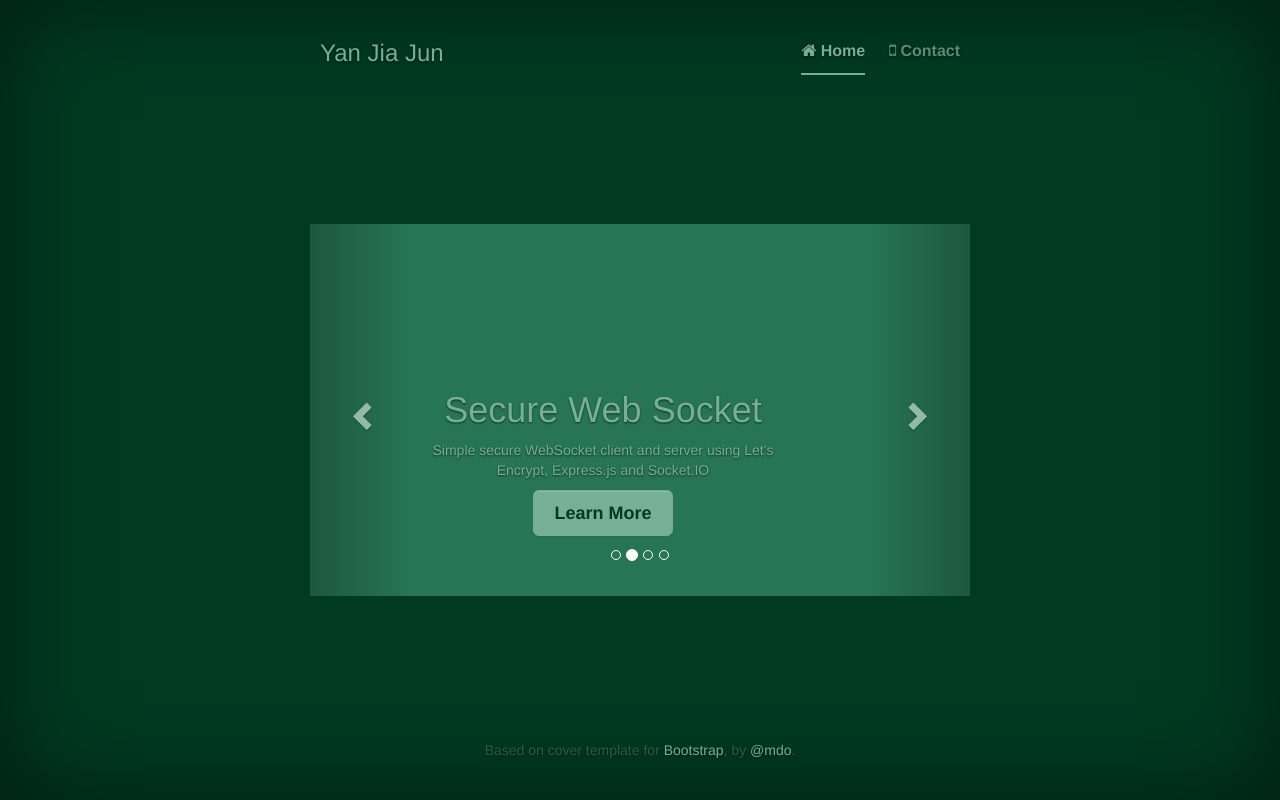
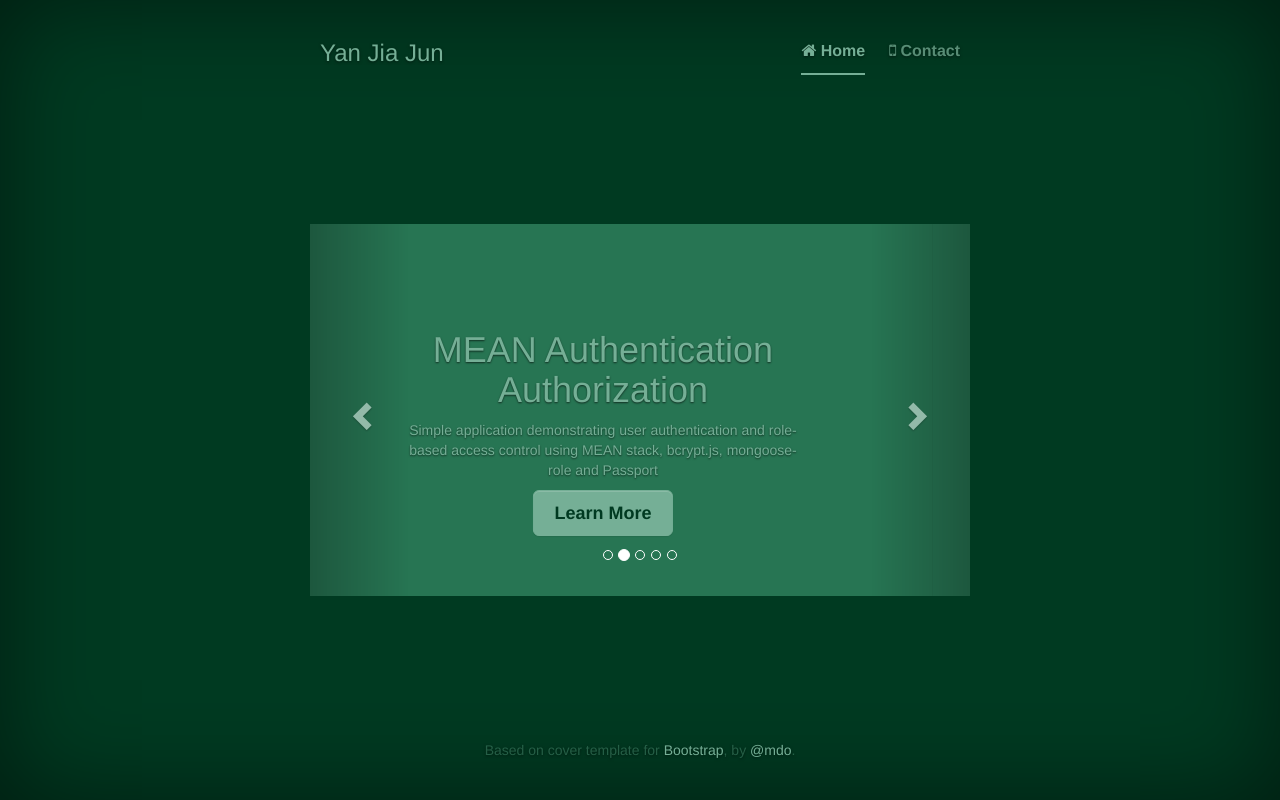
Before and after one commit to jiajun86/jiajun86.github.io, a plain HTML site: page index.html in a window 1280 px wide. Drawn offline with nearby package versions, Linux system fonts and the light colour scheme.

Commit message:
Update index.html to include link to MeanAuthenticationAuthorization

```diff
--- a/index.html
+++ b/index.html
@@ -51,9 +51,27 @@
                 <li data-target="#homeCarousel" data-slide-to="1"></li>
                 <li data-target="#homeCarousel" data-slide-to="2"></li>
                 <li data-target="#homeCarousel" data-slide-to="3"></li>
+                <li data-target="#homeCarousel" data-slide-to="4"></li>
               </ol>
               <div class="carousel-inner">
                 <div class="item active">
+                  <img src="/assets/img/carousel_holder.png" alt="First slide">
+                  <div class="container">
+                    <div class="carousel-caption">
+                      <h1>MEAN Authentication Authorization</h1>
+                      <p>
+                        Simple application demonstrating user authentication
+                        and role-based access control using MEAN stack,
+                        bcrypt.js, mongoose-role and Passport
+                      </p>
+                      <p>
+                        <a href="//github.com/jiajun86/MeanAuthenticationAuthorization/"
+                           class="btn btn-lg btn-default">Learn More</a>
+                      </p>
+                    </div>
+                  </div>
+                </div>
+                <div class="item">
                   <img src="/assets/img/carousel_holder.png" alt="First slide">
                   <div class="container">
                     <div class="carousel-caption">
@@ -89,7 +107,7 @@
                   <img src="/assets/img/carousel_holder.png" alt="Second slide">
                   <div class="container">
                     <div class="carousel-caption">
-                      <h1>MeanContact</h1>
+                      <h1>Mean Contact</h1>
                       <p>Simple contact manager application using MEAN stack</p>
                       <p>
                         <a href="//github.com/jiajun86/MeanContact"
@@ -102,7 +120,7 @@
                   <img src="/assets/img/carousel_holder.png" alt="Third slide">
                   <div class="container">
                     <div class="carousel-caption">
-                      <h1>AngularContact</h1>
+                      <h1>Angular Contact</h1>
                       <p>Simple contact manager application using AngularJS</p>
                       <p>
                         <a href="//github.com/jiajun86/AngularContact"
```
